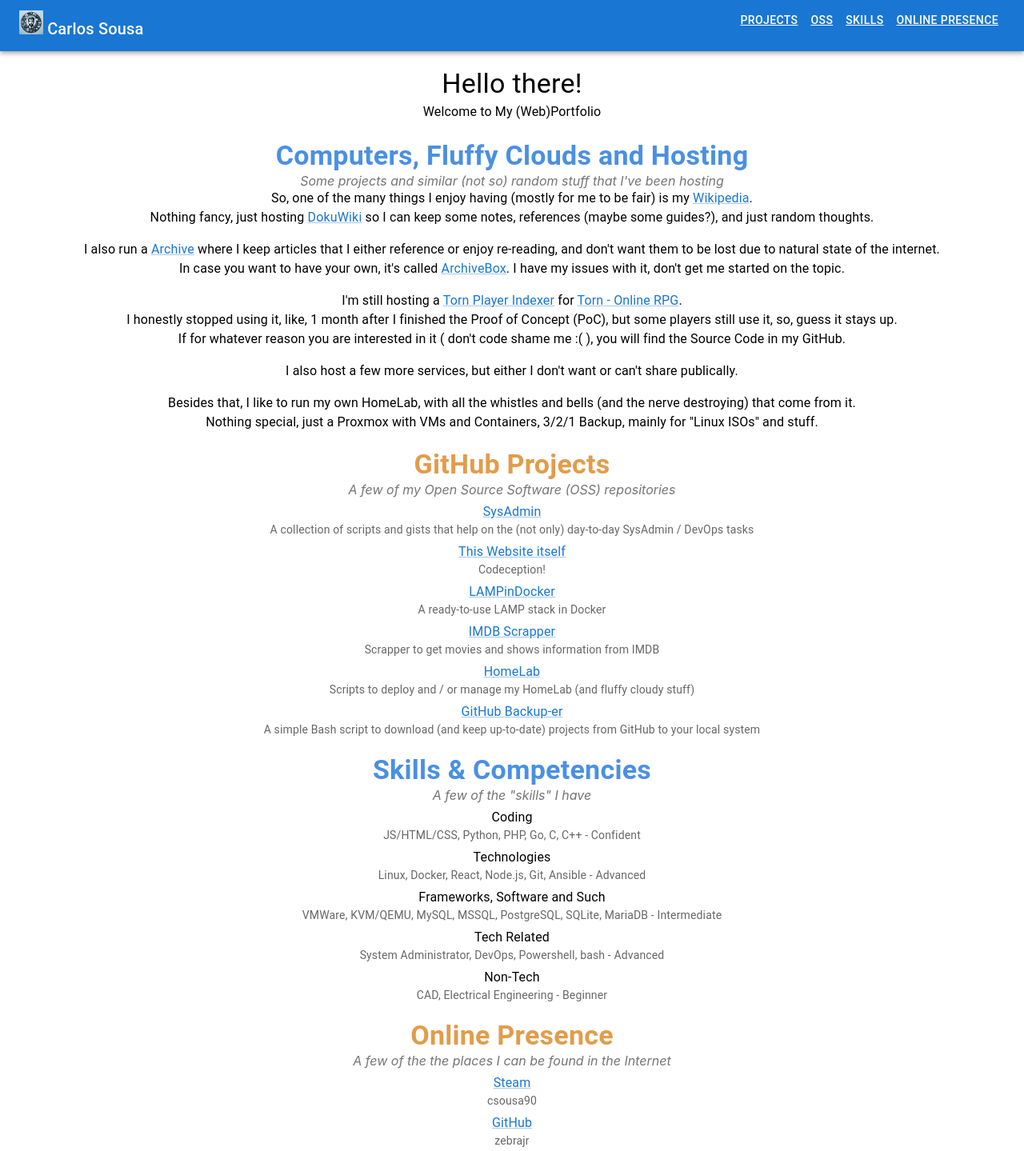
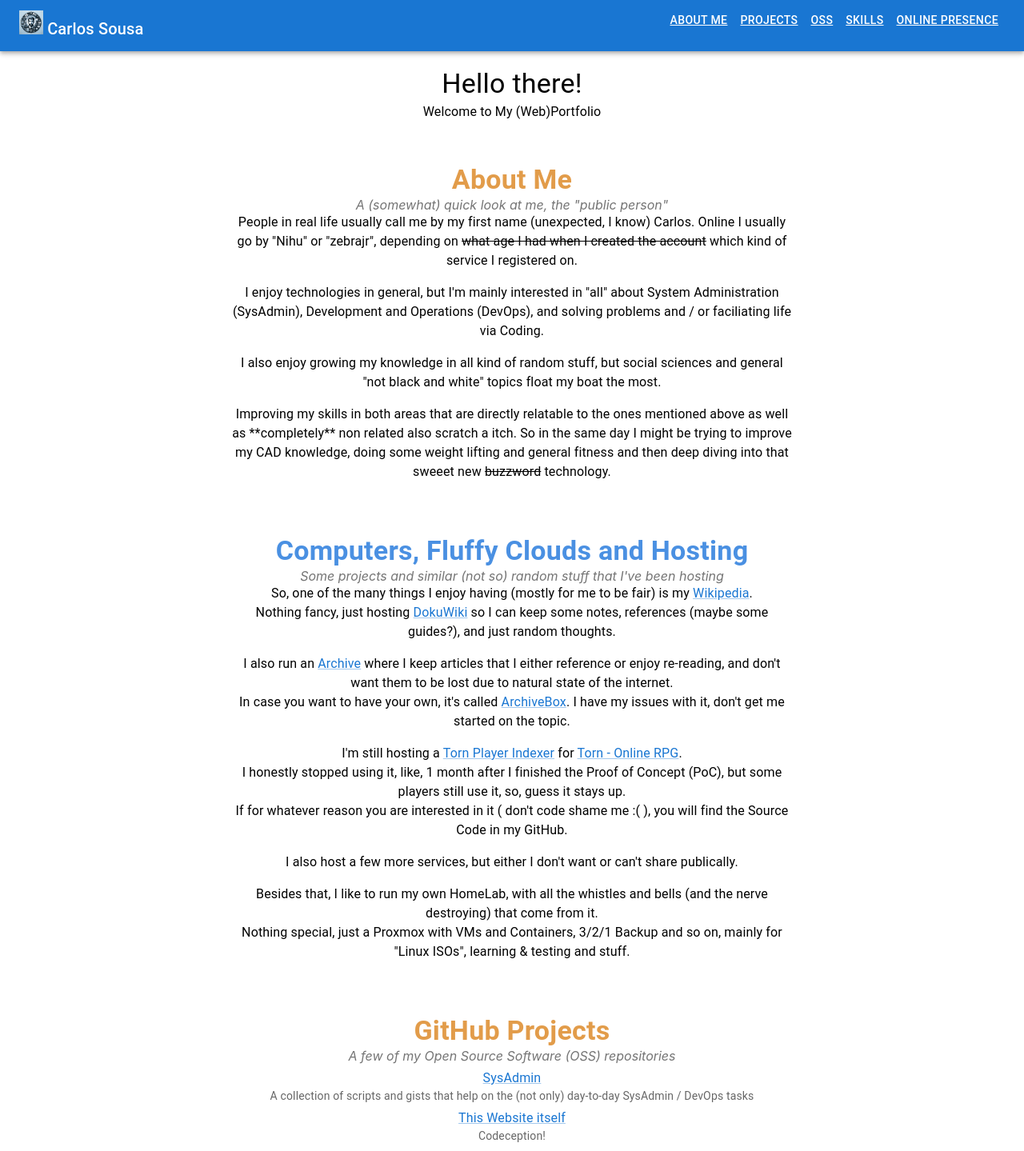
Before and after one commit to zebrajr/website, a React (Create React App) app in the folder frontend/: page / in a window 1280 px wide. Shown: the top 1439 px of the page at 80% size. Built offline with nearby package versions, Linux system fonts and the light colour scheme.

Commit message:
updated pages

```diff
--- a/frontend/src/App.js
+++ b/frontend/src/App.js
@@ -3,6 +3,7 @@
 import React from 'react';
 import Navbar from './components/Navbar';
 import WelcomeText from './components/Welcome';
+import AboutMe from './components/AboutMe';
 import ProjectList from './components/ProjectList';
 import ProjectsText from './components/ProjectsText';
 import OnlinePresence from './components/OnlinePresence';
@@ -16,6 +17,7 @@
             <Navbar />
             <main>
                 <WelcomeText />
+                <AboutMe />
                 <ProjectsText />
                 <ProjectList />
                 <CompetenciesSkills />
--- /dev/null
+++ b/frontend/src/components/AboutMe.js
@@ -0,0 +1,33 @@
+import React from 'react';
+import { Typography } from '@mui/material';
+import { typographyStyles, mainDivStyle, mainSectionStyle } from '../style';
+
+const titleText = "About Me";
+const subTitleText = "A (somewhat) quick look at me, the \"public person\"";
+const sectionID = 'aboutme';
+
+
+function AboutMe() {
+    return (
+        <div style={{ ...mainDivStyle }}>
+            <section id={ sectionID }  style={ mainSectionStyle }>
+            <Typography variant="h4" style={ typographyStyles.largeBoldHeaderSecondary }>{ titleText }</Typography>
+            <Typography variant="h9" style={ typographyStyles.subtleSubheading }>{ subTitleText }</Typography>
+            <Typography variant="body1" paragraph style={ typographyStyles.colorfulEmphasis }>
+                People in real life usually call me by my first name (unexpected, I know) Carlos. Online I usually go by "Nihu" or "zebrajr", depending on <s>what age I had when I created the account</s> which kind of service I registered on.
+            </Typography>
+            <Typography variant="body1" paragraph style={ typographyStyles.colorfulEmphasis }>
+                I enjoy technologies in general, but I'm mainly interested in "all" about System Administration (SysAdmin), Development and Operations (DevOps), and solving problems and / or faciliating life via Coding.
+            </Typography>
+            <Typography variant="body1" paragraph style={ typographyStyles.colorfulEmphasis }>
+                I also enjoy growing my knowledge in all kind of random stuff, but social sciences and general "not black and white" topics float my boat the most.
+            </Typography>
+            <Typography variant="body1" paragraph style={ typographyStyles.colorfulEmphasis }>
+                Improving my skills in both areas that are directly relatable to the ones mentioned above as well as **completely** non related also scratch a itch. So in the same day I might be trying to improve my CAD knowledge, doing some weight lifting and general fitness and then deep diving into that sweeet new <s>buzzword</s> technology.
+            </Typography>
+            </section>
+        </div>
+    );
+}
+
+export default AboutMe;
--- a/frontend/src/components/Footer.js
+++ b/frontend/src/components/Footer.js
@@ -1,9 +1,10 @@
 import React from 'react';
 import { Typography } from '@mui/material';
+import { mainDivStyle } from '../style';
 
 function Footer() {
     return (
-        <footer style={{ textAlign: 'center', marginTop: '20px', paddingBottom: '1000px' }}>
+        <footer style={{ mainDivStyle, paddingBottom: '1000px' }}>
             <Typography variant="body2">© 2023 by Me. All (some?) rights reserved, I think?</Typography>
             <Typography variant="body2">
                 If you don't know me, you can try reaching out via: <a href="mailto:contact@carlossousa.tech">contact@carlossousa.tech</a>
--- a/frontend/src/components/Navbar.js
+++ b/frontend/src/components/Navbar.js
@@ -17,6 +17,9 @@
                         <img src={ bannerImage.name } width="30px" alt={ bannerImage.alt }/> Carlos Sousa
                     </Typography>
                     <Box>
+                        <MuiLink href="#aboutme" color="inherit" variant="button" sx={{ margin: 1 }}>
+                            About  Me
+                        </MuiLink>
                         <MuiLink href="#projects" color="inherit" variant="button" sx={{ margin: 1 }}>
                             Projects
                         </MuiLink>
--- a/frontend/src/components/OnlinePresence.js
+++ b/frontend/src/components/OnlinePresence.js
@@ -1,6 +1,6 @@
 import React from 'react';
 import { Typography, ListItemText, Link as MuiLink } from '@mui/material';
-import { typographyStyles } from '../style';
+import { typographyStyles, mainDivStyle, mainSectionStyle } from '../style';
 
 const titleText = "Online Presence";
 const subTitleText = "A few of the the places I can be found in the Internet";
@@ -26,8 +26,8 @@
 
 function OnlinePresence() {
     return (
-        <div style={{ margin: '20px' }}>
-            <section id={ sectionID }>
+        <div style={{ ...mainDivStyle }}>
+            <section id={ sectionID } style={ mainSectionStyle }>
                 <Typography variant="h4" style={ typographyStyles.largeBoldHeaderSecondary }>{ titleText }</Typography>
                 <Typography variant="h9" style={ typographyStyles.subtleSubheading }>{ subTitleText }</Typography>
 
--- a/frontend/src/components/ProjectList.js
+++ b/frontend/src/components/ProjectList.js
@@ -1,6 +1,6 @@
 import React from 'react';
-import { List, ListItem, Typography, ListItemText, Link as MuiLink } from '@mui/material';
-import { typographyStyles } from '../style';
+import { Typography, ListItemText, Link as MuiLink } from '@mui/material';
+import { typographyStyles, mainDivStyle, mainSectionStyle } from '../style';
 
 const titleText = "GitHub Projects";
 const subTitleText = "A few of my Open Source Software (OSS) repositories";
@@ -43,8 +43,8 @@
 
 function ProjectList() {
     return (
-        <div id="projectsList">
-            <section id={ sectionID }>
+        <div id="projectsList" style={{ ...mainDivStyle }}>
+            <section id={ sectionID } style={ mainSectionStyle }>
                 <Typography variant="h4" style={ typographyStyles.largeBoldHeaderSecondary }>{ titleText }</Typography>
                 <Typography variant="h9" style={ typographyStyles.subtleSubheading }>{ subTitleText }</Typography>
 
--- a/frontend/src/components/ProjectsText.js
+++ b/frontend/src/components/ProjectsText.js
@@ -1,6 +1,6 @@
 import React from 'react';
 import { Typography, Link as MuiLink } from '@mui/material';
-import { typographyStyles } from '../style';
+import { typographyStyles, mainDivStyle, mainSectionStyle } from '../style';
 
 const titleText = "Computers, Fluffy Clouds and Hosting";
 const subTitleText = "Some projects and similar (not so) random stuff that I've been hosting";
@@ -29,8 +29,8 @@
 
 function ProjectsText() {
     return (
-        <div style={{ margin: '20px' }}>
-            <section id={ sectionID }>
+        <div style={{ ...mainDivStyle}}>
+            <section id={ sectionID } style={ mainSectionStyle }>
             <Typography variant="h4" style={ typographyStyles.largeBoldHeaderPrimary }>{ titleText }</Typography>
             <Typography variant="h9" style={ typographyStyles.subtleSubheading }>{ subTitleText }</Typography>
             <Typography variant="body1" paragraph style={ typographyStyles.colorfulEmphasis }>
@@ -38,7 +38,7 @@
                 <br/>Nothing fancy, just hosting <MuiLink href={ wikipediaData.sourceURL } target="_blank">{ wikipediaData.sourceName }</MuiLink> so I can keep some notes, references (maybe some guides?), and just random thoughts.
             </Typography>
             <Typography variant="body1" paragraph>
-                I also run a <MuiLink href={ archiveData.url } target="_blank">{ archiveData.text }</MuiLink> where I keep articles that I either reference or enjoy re-reading, and don't want them to be lost due to natural state of the internet.
+                I also run an <MuiLink href={ archiveData.url } target="_blank">{ archiveData.text }</MuiLink> where I keep articles that I either reference or enjoy re-reading, and don't want them to be lost due to natural state of the internet.
                 <br/>In case you want to have your own, it's called <MuiLink href={ archiveData.sourceURL } target="_blank">{ archiveData.sourceName }</MuiLink>. I have my issues with it, don't get me started on the topic.
             </Typography>
             <Typography variant="body1" paragraph>
@@ -51,7 +51,7 @@
             </Typography>
             <Typography variant="body1" paragraph>
                Besides that, I like to run my own HomeLab, with all the whistles and bells (and the nerve destroying) that come from it.
-               <br/>Nothing special, just a Proxmox with VMs and Containers, 3/2/1 Backup, mainly for "Linux ISOs" and stuff.
+               <br/>Nothing special, just a Proxmox with VMs and Containers, 3/2/1 Backup and so on, mainly for "Linux ISOs", learning & testing and stuff.
             </Typography>
             </section>
         </div>
--- a/frontend/src/components/Skills.js
+++ b/frontend/src/components/Skills.js
@@ -1,6 +1,6 @@
 import React from 'react';
 import { Typography, ListItemText } from '@mui/material';
-import { typographyStyles } from '../style';
+import { typographyStyles, mainDivStyle, mainSectionStyle } from '../style';
 
 const titleText = "Skills & Competencies";
 const subTitleText = "A few of the \"skills\" I have";
@@ -15,12 +15,12 @@
     {
         name: 'Technologies',
         rating: 'Advanced',
-        description: 'Linux, Docker, React, Node.js, Git, Ansible'
+        description: 'Linux, Docker, Node.js, Git, Ansible'
     },
     {
         name: 'Frameworks, Software and Such',
         rating: 'Intermediate',
-        description: 'VMWare, KVM/QEMU, MySQL, MSSQL, PostgreSQL, SQLite, MariaDB'
+        description: 'React, VMWare, KVM/QEMU, MySQL, MSSQL, PostgreSQL, SQLite, MariaDB'
     },
     {
         name: 'Tech Related',
@@ -36,15 +36,15 @@
 
 function CompetenciesSkills() {
     return (
-        <div style={{ margin: '20px' }}>
-            <section id={ sectionID }>
+        <div style={{ ...mainDivStyle }}>
+            <section id={ sectionID } style={ mainSectionStyle }>
                 <Typography variant="h4" style={ typographyStyles.largeBoldHeaderPrimary }>{ titleText }</Typography>
                 <Typography variant="h9" style={ typographyStyles.subtleSubheading }>{ subTitleText }</Typography>
 
                 {skills.map((skill, index) => (
                     <ListItemText
                         primary={ skill.name }
-                        secondary={ skill.description + ' - ' + skill.rating}
+                        secondary={ skill.description + ' [' + skill.rating + ']' }
                     />
                 ))}
             </section>
--- a/frontend/src/style.js
+++ b/frontend/src/style.js
@@ -12,9 +12,27 @@
     subtleSubheading : {
         fontStyle: 'italic',
         color: '#757575',
-        marginBottom: '25px'
+        marginBottom: '25px',
     }
 }
 
 
-export { typographyStyles };
+const mainDivStyle = {
+    display: 'flex',
+    justifyContent: 'center',
+    alignItems: 'center',
+    height: '100%', // Adjust as needed
+    marginTop: '50px',
+    marginBottom: '20px',
+    width: '100%',
+    paddingLeft: '20px',
+    paddingRight: '20px',
+    boxSizing: 'border-box'
+}
+
+const mainSectionStyle = {
+    maxWidth: '700px',
+    wordWrap: 'break-word'
+}
+
+export { typographyStyles, mainDivStyle, mainSectionStyle };
```
